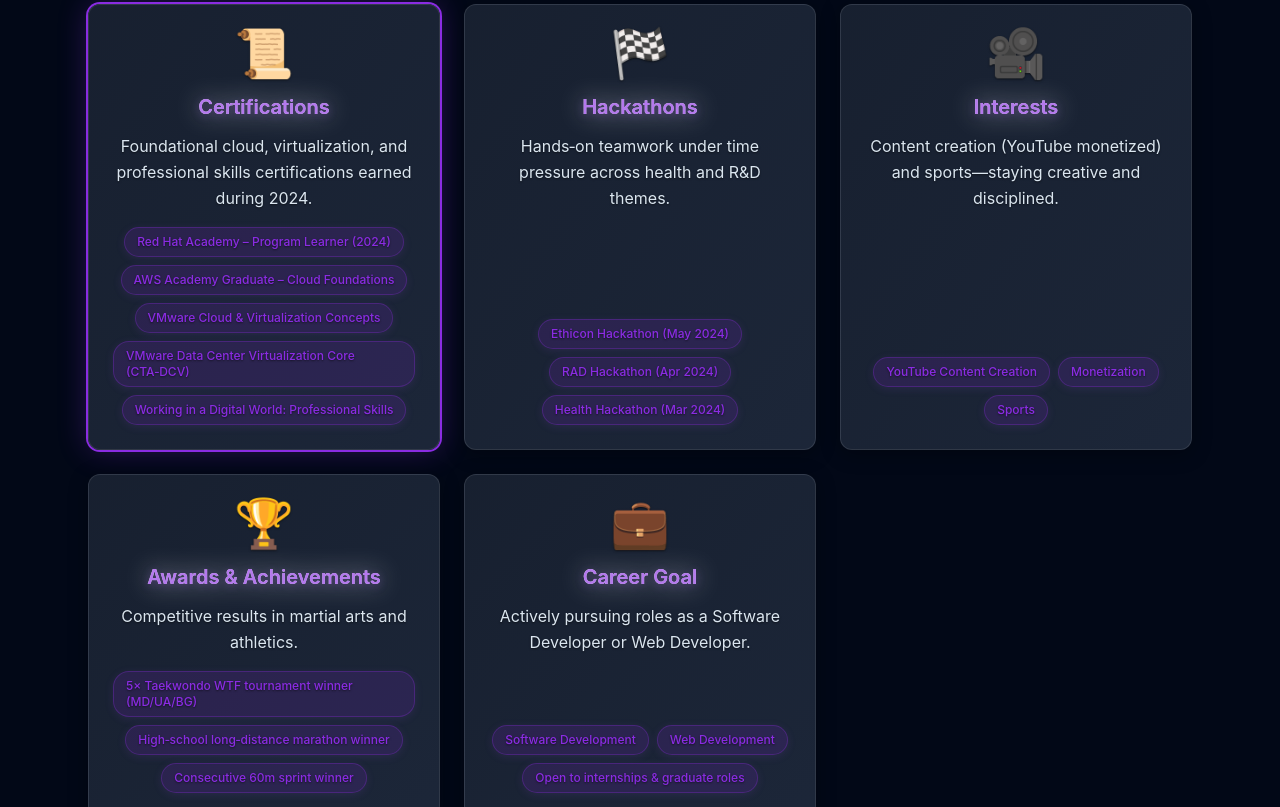
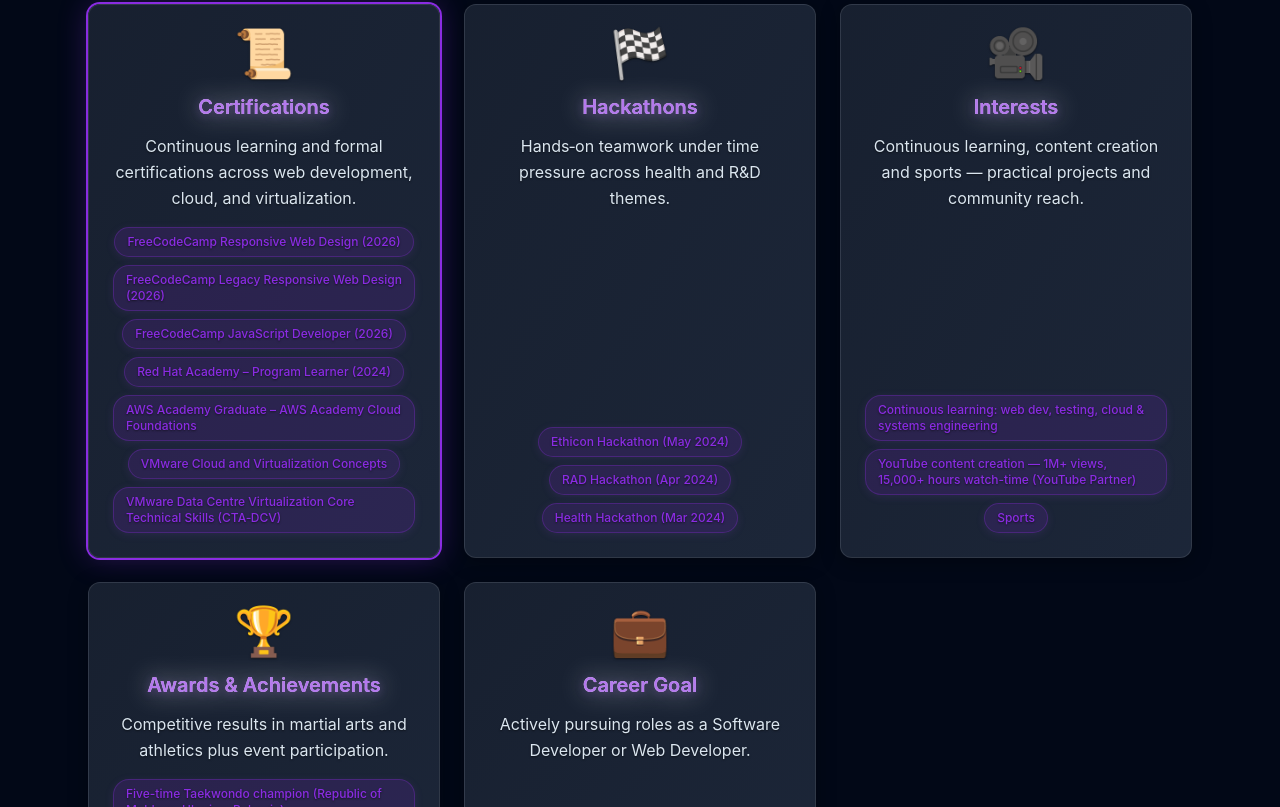
Before and after one commit to VladPocris/InteractiveCV, a React (Vite) app: page / in a window 1280 px wide. Shown: the part 9173-9980 px from the top of the page. Built offline with nearby package versions, Linux system fonts and the light colour scheme.

Commit message:
Certifications updates

```diff
--- a/src/components/FocusSection.tsx
+++ b/src/components/FocusSection.tsx
@@ -8,13 +8,15 @@
     {
       title: "Certifications",
       icon: "📜",
-      description: "Foundational cloud, virtualization, and professional skills certifications earned during 2024.",
+      description: "Continuous learning and formal certifications across web development, cloud, and virtualization.",
       skills: [
+        "FreeCodeCamp Responsive Web Design (2026)",
+        "FreeCodeCamp Legacy Responsive Web Design (2026)",
+        "FreeCodeCamp JavaScript Developer (2026)",
         "Red Hat Academy – Program Learner (2024)",
-        "AWS Academy Graduate – Cloud Foundations",
-        "VMware Cloud & Virtualization Concepts",
-        "VMware Data Center Virtualization Core (CTA‑DCV)",
-        "Working in a Digital World: Professional Skills"
+        "AWS Academy Graduate – AWS Academy Cloud Foundations",
+        "VMware Cloud and Virtualization Concepts",
+        "VMware Data Centre Virtualization Core Technical Skills (CTA‑DCV)"
       ],
       color: "from-blue-500 to-cyan-500"
     },
@@ -32,16 +34,20 @@
     {
       title: "Interests",
       icon: "🎥",
-      description: "Content creation (YouTube monetized) and sports—staying creative and disciplined.",
-      skills: ["YouTube Content Creation", "Monetization", "Sports"],
+      description: "Continuous learning, content creation and sports — practical projects and community reach.",
+      skills: [
+        "Continuous learning: web dev, testing, cloud & systems engineering",
+        "YouTube content creation — 1M+ views, 15,000+ hours watch-time (YouTube Partner)",
+        "Sports"
+      ],
       color: "from-purple-500 to-pink-500"
     },
     {
       title: "Awards & Achievements",
       icon: "🏆",
-      description: "Competitive results in martial arts and athletics.",
+      description: "Competitive results in martial arts and athletics plus event participation.",
       skills: [
-        "5× Taekwondo WTF tournament winner (MD/UA/BG)",
+        "Five-time Taekwondo champion (Republic of Moldova, Ukraine, Bulgaria)",
         "High‑school long‑distance marathon winner",
         "Consecutive 60m sprint winner"
       ],
```
